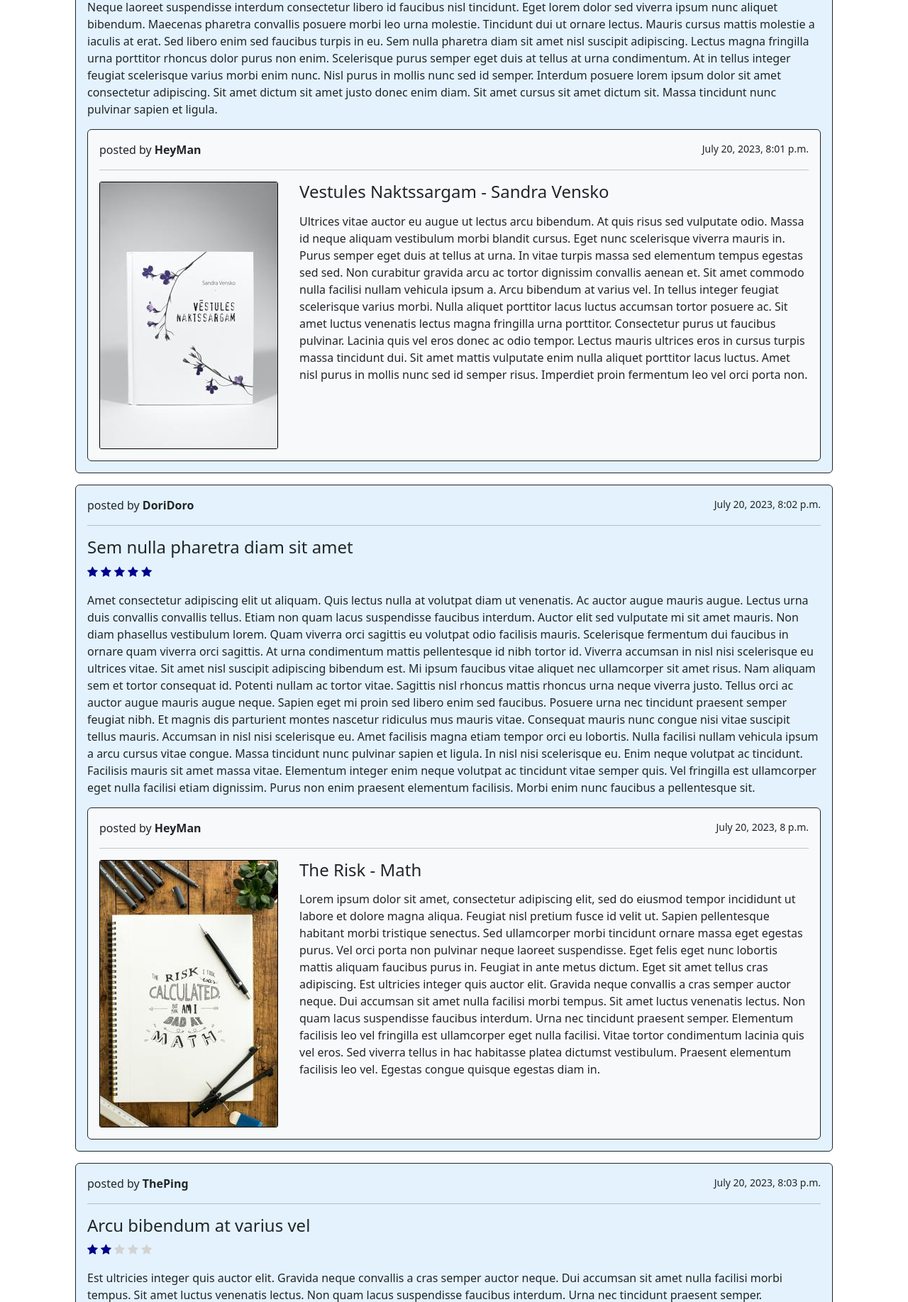
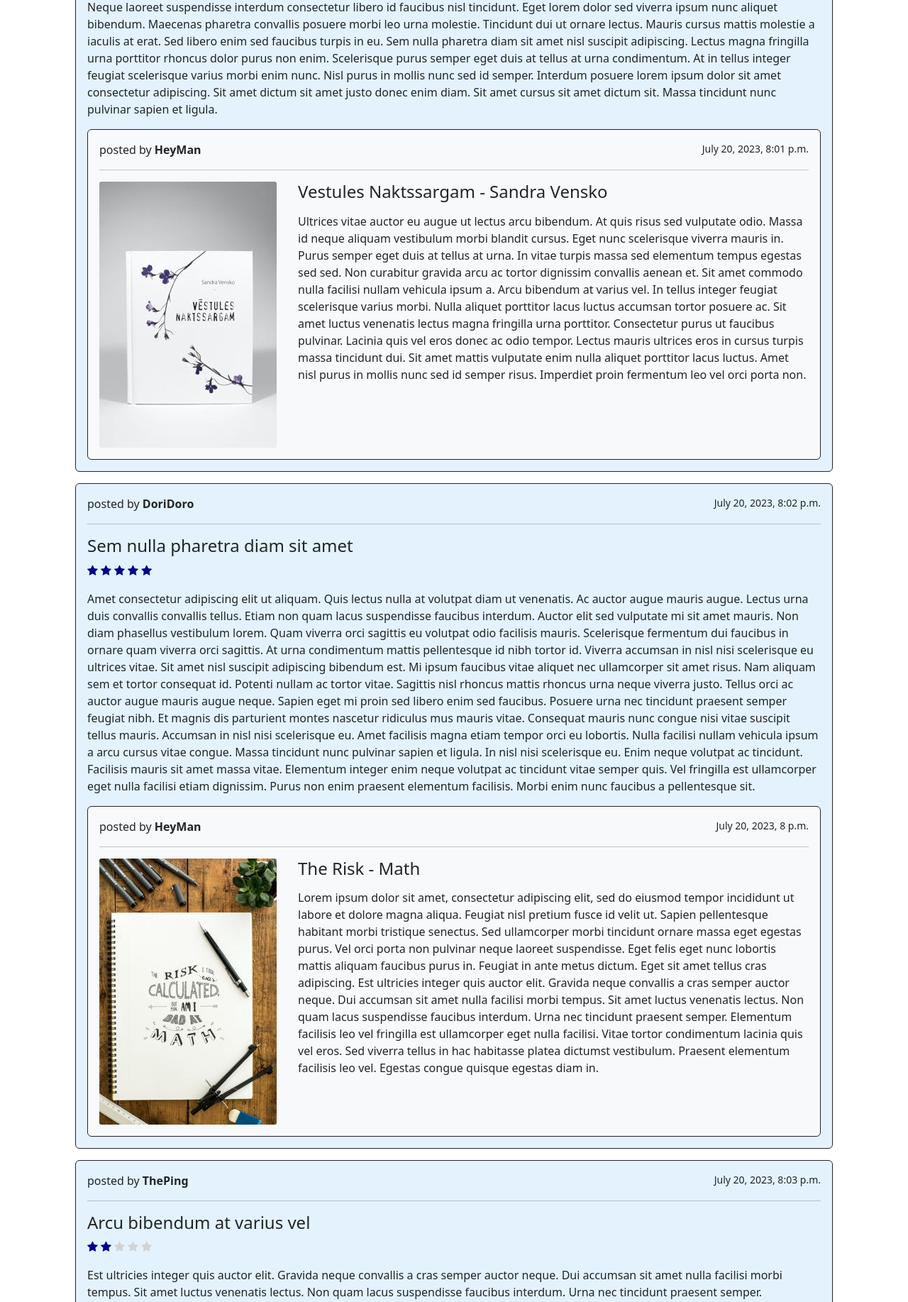
Before and after one commit to DoriDoro/LITRevu-project, a Django app: page /feeds/ in a window 1280 px wide. Shown: the part 394-2229 px from the top of the page at 71% size. Run offline with Django 4.2, Linux system fonts and the light colour scheme; a user stored in the database is signed in; data comes from the database, SQL or seed files in the repository.

Commit message:
modified img tag in feeds

```diff
--- a/review/templates/feeds_page.html
+++ b/review/templates/feeds_page.html
@@ -33,7 +33,7 @@
               <p> posted by <strong>{{ review.ticket.user }}</strong> <small style="float: right;"> {{ review.ticket.time_created }} </small> </p>
               <hr>
               <div style="display: flex;">
-                <img src="{{ media_url }}{{ review.ticket.image }}" alt="{{ review.ticket.title }}" style="border: solid black 1px; border-radius: 3px;">
+                <img src="{{ media_url }}{{ review.ticket.image }}" alt="{{ review.ticket.title }}" class="img-fluid img-border">
                 <div style="margin-left: 30px;">
                   <div style="margin-bottom: 15px;">
                     <h4> {{ review.ticket.title }} </h4>
@@ -61,7 +61,7 @@
           <p> posted by <strong>{{ ticket.user }}</strong> <small style="float: right;"> {{ ticket.time_created }} </small> </p>
           <hr>
           <div style="display: flex;">
-            <img src="{{ media_url }}{{ ticket.image }}" alt="{{ ticket.title }}" style="border: solid black 1px; border-radius: 3px;">
+            <img src="{{ media_url }}{{ ticket.image }}" alt="{{ ticket.title }}" class="img-fluid img-border" >
             <div style="margin-left: 30px;">
               <div style="margin-bottom: 15px;">
                 <h4> {{ ticket.title }} </h4>
--- a/ui/static/css/styles.css
+++ b/ui/static/css/styles.css
@@ -29,3 +29,9 @@
     padding-right: 10px;
     width: 100%;
 }
+
+.img-border {
+    border-radius: 3px;
+    object-fit: contain;
+    object-position: top;
+}
```
